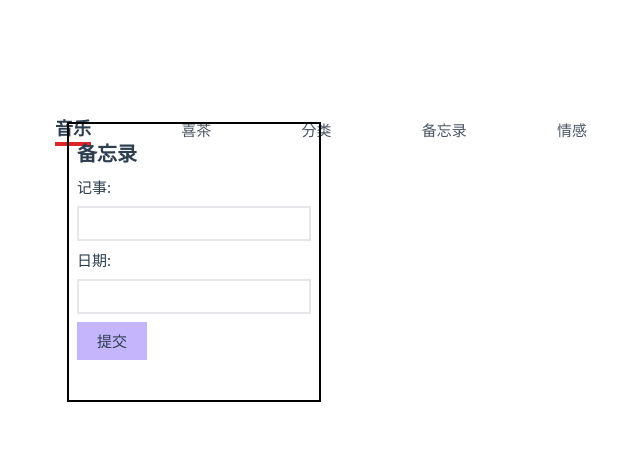
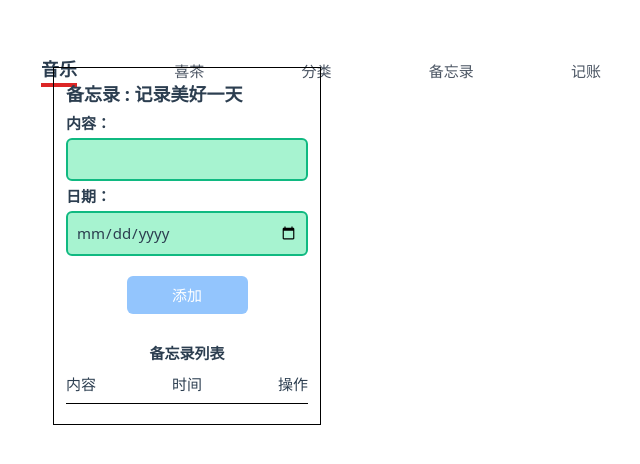
Before and after one commit to SJXGITHUB/vue-project, a Vue app: page /memo in a window 1280 px wide. Shown: the part 154-618 px from the top of the page, without its empty margins (319-959 px from the left). Built offline with nearby package versions, Linux system fonts and the light colour scheme; what v-calendar would draw is missing.

Commit message:
1.新增备忘录 2.新增记账

```diff
--- a/package.json
+++ b/package.json
@@ -12,6 +12,7 @@
     "format": "prettier --write src/"
   },
   "dependencies": {
+    "@amap/amap-jsapi-loader": "^1.0.1",
     "@popperjs/core": "^2.11.7",
     "axios": "^1.3.6",
     "better-scroll": "^2.5.1",
--- a/src/components/Header.vue
+++ b/src/components/Header.vue
@@ -1,7 +1,28 @@
 <template>
   <div class="absolute left-0 top-0 w-full
               flex items-center justify-between py-2 px-5 bg-white">
-    <div v-for="(item ,index) of menu" :key="index" >
+    <!--      <router-link to="/" >
+            <i class="iconfont icon-shouye"></i>
+            <p>音乐</p>
+          </router-link>
+          <router-link to="/tea" >
+            <i class="iconfont icon-shouye"></i>
+            <p>喜茶</p>
+          </router-link>
+          <router-link to="/classify" >
+            <i class="iconfont icon-shouye"></i>
+            <p>分类</p>
+          </router-link>
+          <router-link to="/memo" >
+            <i class="iconfont icon-shouye"></i>
+            <p>备忘录</p>
+          </router-link>
+          <router-link to="/map" >
+            <i class="iconfont icon-shouye"></i>
+            <p>记账</p>
+          </router-link>
+        </div>-->
+    <div v-for="(item ,index) of menu" :key="index">
       <router-link :to="item.route">
         <p v-if="index===defaulIndex"
            class="text-lg font-bold border-b-4 border-red-600"
@@ -40,8 +61,8 @@ export default {
           route: '/memo',
         },
         {
-          name: '情感',
-          route: '/tea',
+          name: '记账',
+          route: '/map',
         },
 
       ],
@@ -52,7 +73,7 @@ export default {
     handleIndex(index) {
       this.defaulIndex = index;
       // console.log(index);
-      this.$emit('change',this.menu[index].name );
+      this.$emit('change', this.menu[index].name);
       // console.log(this.menu[index].name);
 
     },
--- /dev/null
+++ b/src/pages/map/Mapping.vue
@@ -0,0 +1,22 @@
+<template>
+  <div class="my-5">
+    <account-book/>
+  </div>
+</template>
+
+<script>
+import AccountBook from '@/pages/map/components/AccountBook.vue';
+
+export default {
+  // eslint-disable-next-line vue/multi-word-component-names
+  name:'Mapping',
+  components:{
+    AccountBook
+  }
+
+}
+</script>
+
+<style scoped>
+
+</style>
--- /dev/null
+++ b/src/pages/map/components/AccountBook.vue
@@ -0,0 +1,118 @@
+<template>
+  <div>
+    <h1 class="text-center text-lg font-bold my-2">记账本</h1>
+    <form @submit.prevent="addBill">
+      <label>
+        <div class="">
+          <p class="my-3 font-bold">日期：</p>
+          <input v-model="newBill.date" type="date" class="w-full p-2 border-2 rounded-md">
+        </div>
+
+      </label>
+      <label>
+        <div >
+        <p class="my-3 font-bold ">类型：</p>
+
+
+       <select v-model="newBill.type" class="w-full p-2 border-2 rounded-md">
+          <option value="收入" class="">收入</option>
+          <option value="支出">支出</option>
+        </select>
+        </div>
+      </label>
+      <label>
+        <div>
+          <p class="my-3 font-bold ">
+            金额：
+          </p>
+          <input v-model="newBill.amount" type="number" class="w-full p-2 border-2 rounded-md">
+        </div>
+
+      </label>
+      <label>
+
+        <p class="my-3 font-bold ">
+         备注：
+        </p>
+        <input v-model="newBill.remark" type="text" class="w-full p-2 border-2 rounded-md">
+      </label>
+      <div class="text-center">
+        <button type="submit" class="m-5 w-1/2 py-3 text-white  bg-blue-500">添加</button>
+
+      </div>
+    </form>
+    <bill-list :bills="bills" :deleteBill="deleteBill" :editBill="editBill"/>
+  </div>
+</template>
+
+<script>
+
+import BillList from '@/pages/map/components/BillList.vue';
+
+export default {
+  name:'AccountBook',
+  components: {
+    BillList
+  },
+
+  data() {
+    return {
+      bills: [],
+      newBill: {
+        date: '',
+        type: '',
+        amount: '',
+        remark: ''
+      }
+    }
+  },
+
+  methods: {
+    addBill() {
+      if (this.newBill.date !== '' && this.newBill.type !== '' && this.newBill.amount !== '') {
+        this.bills.push({
+          date: this.newBill.date,
+          type: this.newBill.type,
+          amount: this.newBill.amount,
+          remark: this.newBill.remark
+        })
+        this.newBill.date = ''
+        this.newBill.type = ''
+        this.newBill.amount = ''
+        this.newBill.remark = ''
+      }
+    },
+
+    deleteBill(index) {
+      this.bills.splice(index, 1)
+    },
+
+    editBill(index) {
+      const bill = this.bills[index]
+      const newBill = {
+        date: bill.date,
+        type: bill.type,
+        amount: bill.amount,
+        remark: bill.remark
+      }
+      const date = prompt('请输入新的日期', bill.date)
+      if (date !== null && date !== '') {
+        newBill.date = date
+      }
+      const type = prompt('请输入新的类型（收入或支出）', bill.type)
+      if (type !== null && type !== '') {
+        newBill.type = type
+      }
+      const amount = prompt('请输入新的金额', bill.amount)
+      if (amount !== null && amount !== '') {
+        newBill.amount = amount
+      }
+      const remark = prompt('请输入新的备注', bill.remark)
+      if (remark !==null) {
+        newBill.remark = remark
+      }
+      this.bills.splice(index, 1, newBill)
+    }
+  }
+}
+</script>
--- /dev/null
+++ b/src/pages/map/components/BillList.vue
@@ -0,0 +1,36 @@
+<template>
+  <div class="border-2 border-black rounded p-3" v-show="bills.length">
+    <h1 class="font-bold text-center mb-3 ">账单列表</h1>
+    <div class="">
+      <div class="flex justify-between border-b-2 pb-2">
+        <p class="">日期</p>
+        <p class="">类型</p>
+        <p class="">金额</p>
+        <p class="">备注</p>
+        <p class="">操作</p>
+      </div>
+      <div v-for="(bill, index) in bills" :key="index"
+           class="flex justify-between items-center my-3">
+        <p class=" text-sm">{{ bill.date }}</p>
+        <p class=" text-sm">{{ bill.type }}</p>
+        <p class="text-sm">{{ bill.amount }}</p>
+        <p class="text-sm">{{ bill.remark }}</p>
+        <div class="  text-sm">
+          <button @click="deleteBill(index)" class=" bg-red-700 p-3 text-white">删除</button>
+          <button @click="editBill(index)" class=" bg-green-700 p-3 text-white">编辑</button>
+        </div>
+      </div>
+    </div>
+  </div>
+</template>
+
+<script>
+export default {
+  name:'BillList',
+  props: {
+    bills: Array,
+    deleteBill: Function,
+    editBill: Function
+  }
+}
+</script>
--- a/src/pages/memo/Memo.vue
+++ b/src/pages/memo/Memo.vue
@@ -1,141 +1,67 @@
 <template>
-  <div class="w-full h-full border-2 border-black my-4">
-    <div class="p-2">
-      <p class="my-2 font-bold text-xl">备忘录</p>
-      <div>
-        <p>记事:</p>
-        <div class=" border-2 flex items-center mt-2 ">
-          <input
-            type="text"
-            required
-            v-model="note"
-            class="w-full border-none p-1"
-          />
-          <span
-            class="absolute right-2"
-            v-show="note"
-            @click="clearInput">X</span>
+  <div class="my-5 border border-black p-3">
+    <h1 class="text-lg font-bold">备忘录 : 记录美好一天</h1>
+    <form @submit.prevent="addMemo">
+      <div class="">
+        <div class="">
+          <p class="my-1 font-bold">内容：</p>
+          <input v-model="newMemo" type="text" class="bg-green-200 p-2 w-full rounded-md border-2 border-green-500">
+          <p class="my-1 font-bold">日期：</p>
+          <input v-model="time" type="date" class="bg-green-200 p-2 w-full rounded-md border-2 border-green-500">
         </div>
-        <!--        <VDatePicker v-model='date'  mode="date" is24hr  />-->
-      </div>
-      <div class="my-2">
-        <p>日期:</p>
-        <div class=" border-2 flex items-center mt-2 ">
-          <input
-            type="text"
-            required
-            v-model="date"
-            class="w-full border-none p-1"
-          />
-
+        <div class="text-center">
+          <button type="submit" class="rounded-md bg-blue-300  px-5 py-2 w-1/2 my-5 text-white">添加</button>
         </div>
 
-        <!--        <VDatePicker v-model='date'  mode="date" is24hr  />-->
-      </div>
-      <button class="bg-purple-300 px-5 py-2" @click="handleSubmit">提交</button>
-    </div>
-
-    <div v-for="(item,index) of list" :key="index" class="flex justify-between">
-
-      <div>
-        <p>{{ item.note }}</p>
-        <p>{{ item.date }}</p>
       </div>
 
-      <div>
-        <button class="bg-purple-300 px-5 py-2" @click="handleEdit">编辑</button>
-        <button class="bg-purple-300 px-5 py-2" @click="handleDelete(index)">删除</button>
-
-      </div>
-      <div v-show="showEdit" class=" absolute w-full  bg-green-100 p-5 border-2 rounded-lg">
-        <p>事件:</p>
-        <input
-          type="text"
-          required
-          v-model="editNote"
-          class="w-full border-2 p-1"
-          :placeholder="editNote"
-        />
-        <p>日期:</p>
-        <input
-          type="text"
-          required
-          v-model="editDate"
-          class="w-full border-none p-1"
-          :placeholder="editDate"
-        />
-        <div>
-
-
-        <button class="bg-purple-300 px-5 py-2" @click="handleOk(index)">确定</button>
-
-        <button class="bg-purple-300 px-5 py-2" @click="handleDelete(index)">删除</button>
-        <button class="bg-purple-300 px-5 py-2" @click="handleCance">取消</button>
-        </div>
-      </div>
-
-
-    </div>
-
+    </form>
+    <memo-list :memos="memos" :deleteMemo="deleteMemo" :editMemo="editMemo" />
   </div>
 </template>
 
 <script>
 
+import MemoList from '@/pages/memo/components/MemoList.vue';
 
 export default {
   // eslint-disable-next-line vue/multi-word-component-names
   name: 'Memo',
+  components: {
+    MemoList,
+  },
+
   data() {
     return {
-      note: '',
-      date: '',
-      list: [],
-      showEdit: false,
-      editNote: '',
-      editDate: '',
-
+      memos: [],
+      newMemo: '',
+      time: '',
     };
-
   },
 
   methods: {
+    addMemo() {
+      if (this.newMemo.trim() !== '' && this.time.trim() !== '') {
+        this.memos.push({content:this.newMemo.trim(),time:this.time.trim()});
+        this.newMemo = '';
+        this.time = '';
 
-    clearInput() {
-      this.note = '';
-    },
-    handleSubmit() {
-      this.list.push({ note: this.note, date: this.date });
-      this.note = '',
-        this.date = '';
+      }
 
     },
-    handleDelete(index) {
-      this.list.splice(index, 1);
-      this.showEdit = false;
 
+    deleteMemo(index) {
+      this.memos.splice(index, 1);
+    },
 
+    editMemo(index) {
+      const newMemo = prompt('请输入新的备忘录内容', this.memos[index].content);
+      const time = prompt('请输入新的备忘录内容', this.memos[index].time);
+
+      if (newMemo !== null && newMemo.trim() !== '') {
+        this.memos.splice(index, 1, newMemo.trim(),time.trim());
+      }
     },
-    handleEdit(index) {
-      this.showEdit = true;
-      // this.editNote = this.list[index].note,
-      //   this.editDate = this.list[index].date;
-      // console.log(this.editDate,this.editNote);
-
-    },
-    handleOk(index) {
-      this.list[index].note = this.editNote;
-      this.list[index].date = this.editDate;
-      this.showEdit = false;
-
-    },
-    handleCance(){
-      this.showEdit=false
-    }
   },
 };
 </script>
-
-<style>
-
-</style>
--- /dev/null
+++ b/src/pages/memo/components/MemoList.vue
@@ -0,0 +1,37 @@
+<template>
+  <div class="my-2 ">
+    <h2 class="text-center font-bold mb-2">备忘录列表</h2>
+    <div class="flex justify-between text-center border-b pb-2 border-black">
+      <p>内容</p>
+      <p>时间</p>
+      <p>操作</p>
+
+    </div>
+    <ul>
+      <li v-for="(memo, index) in memos" :key="index" class="border-b py-2">
+        <div class="flex justify-between items-center">
+          <p class="font-bold">{{ memo.content }}</p>
+          <p class="font-bold">{{ memo.time }}</p>
+
+          <div class="float-right">
+            <button @click="deleteMemo(index)" class="bg-red-400 px-3 py-1 text-white">删除</button>
+            <button @click="editMemo(index)" class="bg-blue-400 px-3 py-1 text-white ml-2">编辑</button>
+          </div>
+
+        </div>
+
+
+      </li>
+    </ul>
+  </div>
+</template>
+
+<script>
+export default {
+  props: {
+    memos: Array,
+    deleteMemo: Function,
+    editMemo: Function
+  }
+}
+</script>
--- a/src/router/index.ts
+++ b/src/router/index.ts
@@ -3,7 +3,7 @@ import Home from '@/pages/home/Home.vue';
 import Tea from '@/pages/tea/Tea.vue';
 import Classify from '@/pages/classify/Classify.vue';
 import Memo from '@/pages/memo/Memo.vue';
-
+import Mapping from '@/pages/map/Mapping.vue';
 const router = createRouter({
   history: createWebHistory(import.meta.env.BASE_URL),
   routes: [
@@ -29,6 +29,12 @@ const router = createRouter({
       name: 'Memo',
       component: Memo
     }
+    ,
+    {
+      path: '/map',
+      name: 'Mapping',
+      component: Mapping
+    }
   ]
 })
 
--- a/src/store/mutations.js
+++ b/src/store/mutations.js
@@ -1,9 +1,9 @@
 export default {
-  changeIndex (state, index) {
-    state.index = index
+  changeCity (state, city) {
+    state.city = city
     // 刷新后不改变选中的地区
     try {
-      localStorage.index = index
+      localStorage.city = city
     } catch (e) {
       console.log(e);
     }
--- a/src/store/state.js
+++ b/src/store/state.js
@@ -1,13 +1,13 @@
-let defaulIndex = 0
+let defaultCity = '湖州'
 try {
-  if (localStorage.index) {
-    defaulIndex = localStorage.index
+  if (localStorage.city) {
+    defaultCity = localStorage.city
   }
 } catch (e) {
   console.log(e);
 }
 
 export default {
-  index: defaulIndex
+  city: defaultCity
 
 }
```
Also changed, not shown: 1 other file (tests, documents, lock files or other folders).
